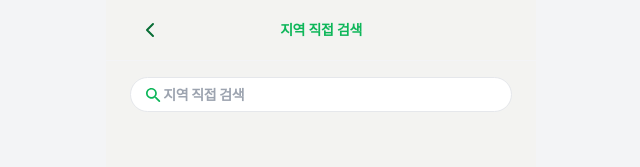
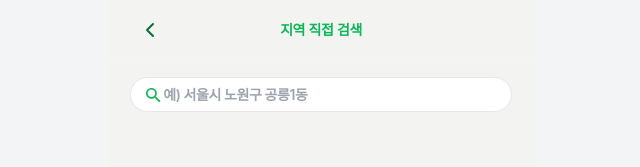
Before and after one commit to Likelion-13th-hackathon-cleopatra/likelion-13th-hackathon-cleopatra-web, a React (Vite) app: page /analysis/region-search in a window 1280 px wide. Shown: the top 167 px of the page, without its empty margins (319-959 px from the left). Built offline with nearby package versions, Linux system fonts and the light colour scheme; a web font is replaced by a local one.

Commit message:
feat. RegionSearch screen 디자인 변경

```diff
--- a/src/pages/analysis/RegionSearch.tsx
+++ b/src/pages/analysis/RegionSearch.tsx
@@ -130,7 +130,7 @@ export default function RegionSearch() {
       {/* AnalysisSelect와 똑같은 검색창 */}
       <div className="px-[24px] py-[16px]">
         <SearchInput
-          placeholder="지역 직접 검색"
+          placeholder="예) 서울시 노원구 공릉1동"
           value={searchQuery}
           onChange={setSearchQuery}
           onSearch={handleSearch}
```
